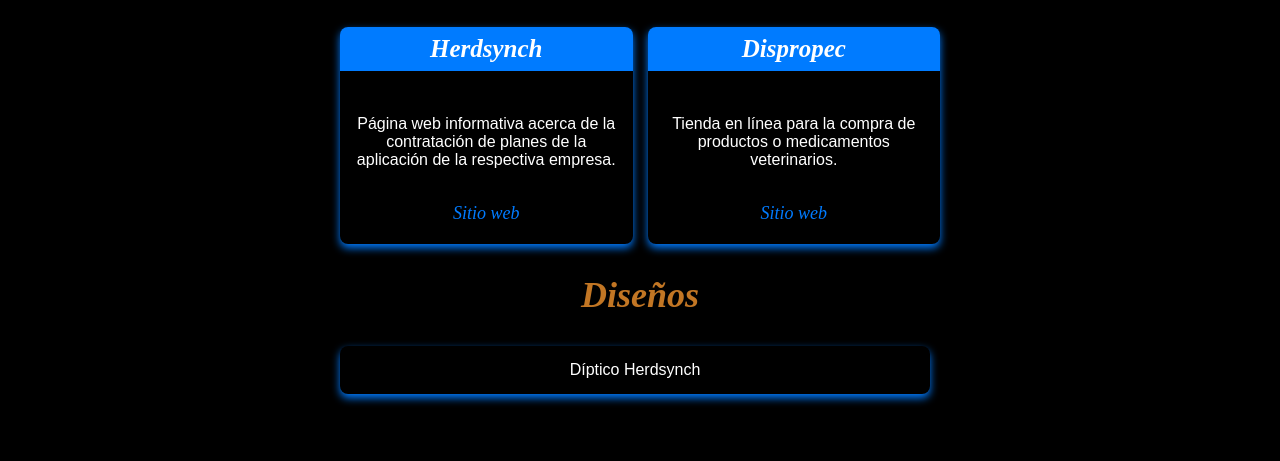
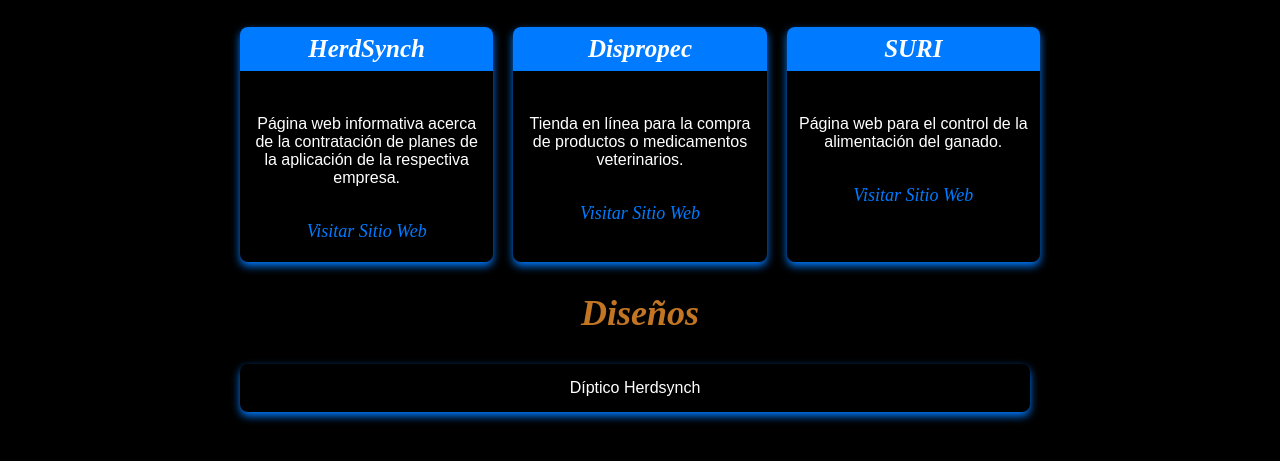
Before and after one commit to Alanvelez20/Alanvelez20.github.io, a plain HTML site: page index.html in a window 1280 px wide. Shown: the part 797-1258 px from the top of the page. Drawn offline with Linux system fonts and the light colour scheme.

Commit message:
Actualizaciones

```diff
--- a/index.html
+++ b/index.html
@@ -12,7 +12,7 @@
         <img src="imagenes/perfil3.jpeg" alt="Imagen de perfil" class="profile-image">
         <h1>Alan David Vélez Gómez</h1>
         <p>Estudiante de ingeniería en computación en el Centro Universitario de Ciencias
-            Exactas (CUCEI), de la Universidad de Guadalajara.</p>
+            Exactas (CUCEI), Universidad de Guadalajara.</p>
         <h2>Mi Portafolio</h2>
 
         <div class="links">
@@ -26,10 +26,10 @@
 
                 <!-- Tarjeta Herdsynch -->
                 <div class="card">
-                    <h3>Herdsynch</h3>
+                    <h3>HerdSynch</h3>
                     <div class="card-content">
                         <p><br>Página web informativa acerca de la contratación de planes de la aplicación de la respectiva empresa.<br><br></p>
-                        <a href="https://web.herdsynch.com" target="_blank">Sitio web</a>
+                        <a href="https://web.herdsynch.com" target="_blank">Visitar Sitio Web</a>
                     </div>
                 </div>
 
@@ -38,7 +38,16 @@
                     <h3>Dispropec</h3>
                     <div class="card-content">
                         <p><br>Tienda en línea para la compra de productos o medicamentos veterinarios.<br><br></p>
-                        <a href="https://dispropec.com" target="_blank">Sitio web</a>
+                        <a href="https://dispropec.com" target="_blank">Visitar Sitio Web</a>
+                    </div>
+                </div>
+
+                <!-- Tarjeta SURI -->
+                <div class="card">
+                    <h3>SURI</h3>
+                    <div class="card-content">
+                        <p><br>Página web para el control de la alimentación del ganado.<br><br></p>
+                        <a href="https://suri.mx" target="_blank">Visitar Sitio Web</a>
                     </div>
                 </div>
 
--- a/styles.css
+++ b/styles.css
@@ -6,7 +6,7 @@ body {
 }
 
 .container {
-    max-width: 600px;
+    max-width: 800px;
     margin: 50px auto;
     text-align: center;
     padding: 20px; /* Añadido para un mejor espaciado */
@@ -84,8 +84,9 @@ a:hover {
 
 .grid-container {
     display: grid;
-    grid-template-columns: repeat(auto-fit, minmax(200px, 1fr));
-    grid-gap: 15px;
+    grid-template-columns: repeat(auto-fit, minmax(150px, 1fr));
+    gap: 20px;
+
 }
 
 .card {
@@ -93,7 +94,21 @@ a:hover {
     border-radius: 8px;
     box-shadow: 0 4px 8px #007BFF;
 }
-
+.card:hover {
+    transform: scale(1.05);
+    box-shadow: 0 10px 20px rgba(0, 0, 0, 0.2);
+}
+.card {
+    opacity: 0;
+    transform: translateY(20px);
+    animation: fadeIn 0.5s ease forwards;
+}
+@keyframes fadeIn {
+    to {
+        opacity: 1;
+        transform: translateY(0);
+    }
+}
 .card-content {
     padding: 10px;
 }
@@ -131,6 +146,7 @@ a:hover {
     background-color: #007BFF;
 }
 
+
 .profile-image {
     width: 150px; /* Ajusta el tamaño según tus necesidades */
     height: 150px; /* Ajusta el tamaño según tus necesidades */
```
